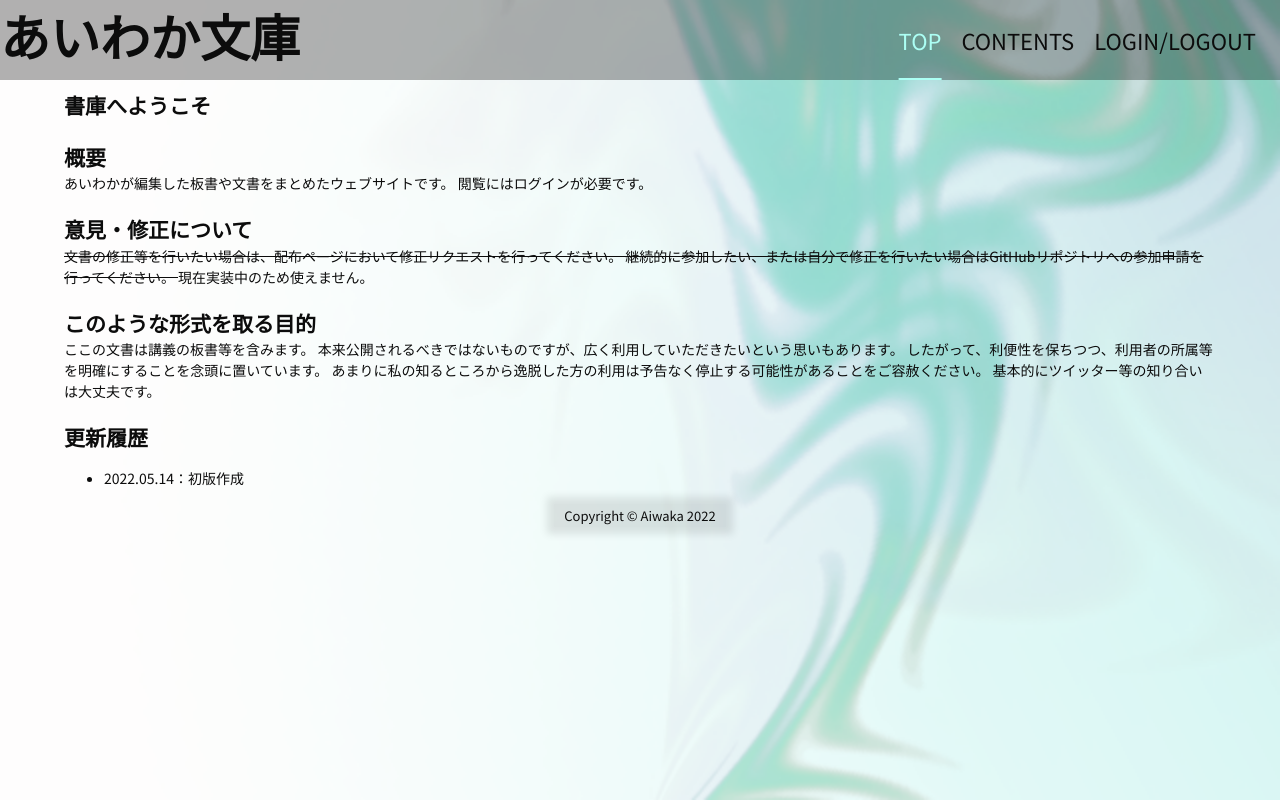
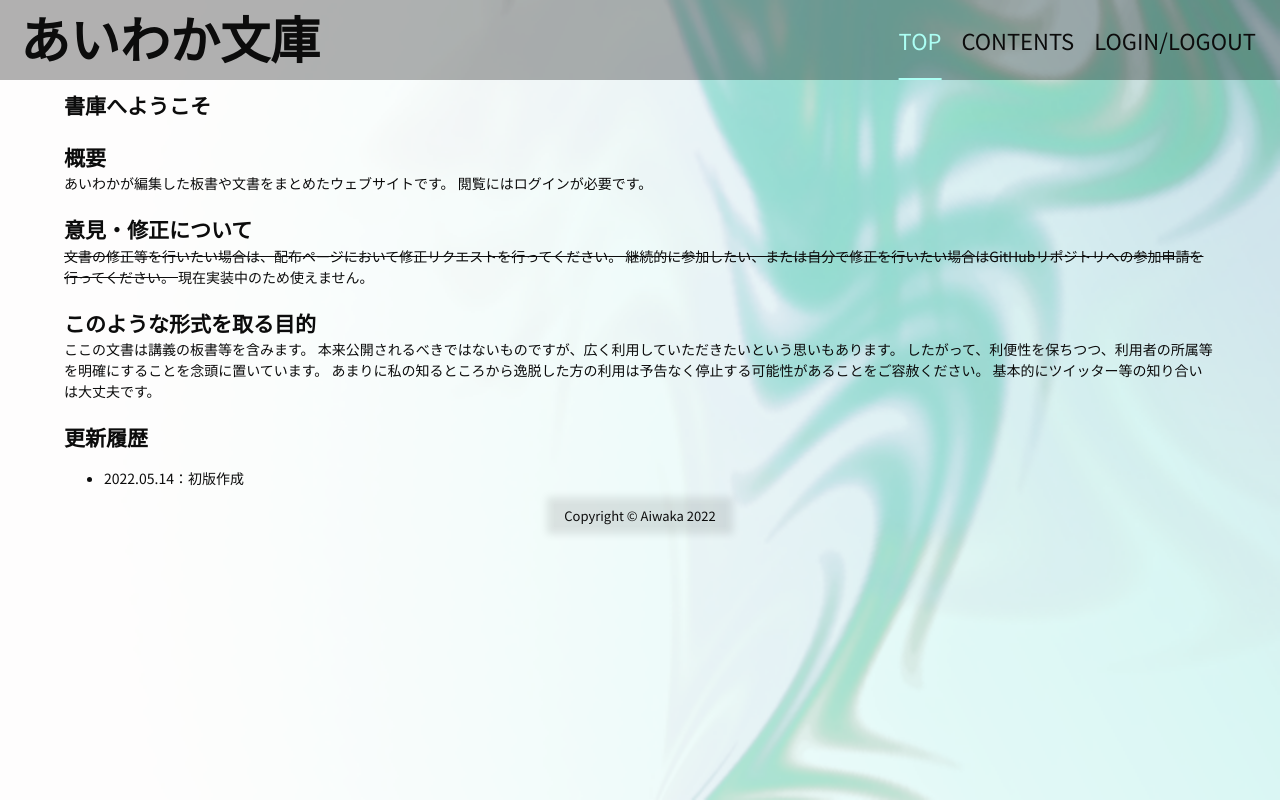
Before and after one commit to littleIkawa/aiwaka-bunko, a Vue app: page / in a window 1280 px wide. Built offline with nearby package versions, Linux system fonts and the light colour scheme; no server answers.

Commit message:
modify main header

```diff
--- a/src/components/SiteHeader.vue
+++ b/src/components/SiteHeader.vue
@@ -50,6 +50,7 @@ export default defineComponent({
 
   &__title-block {
     display: flex;
+    margin: 0.2rem 2rem;
   }
   &__logo {
     object-fit: scale-down;
@@ -63,7 +64,7 @@ export default defineComponent({
   &__title {
     font-family: "Noto Serif JP", serif;
     font-size: $title-height;
-    line-height: 8rem;
+    line-height: $header-height;
   }
 }
 
```
